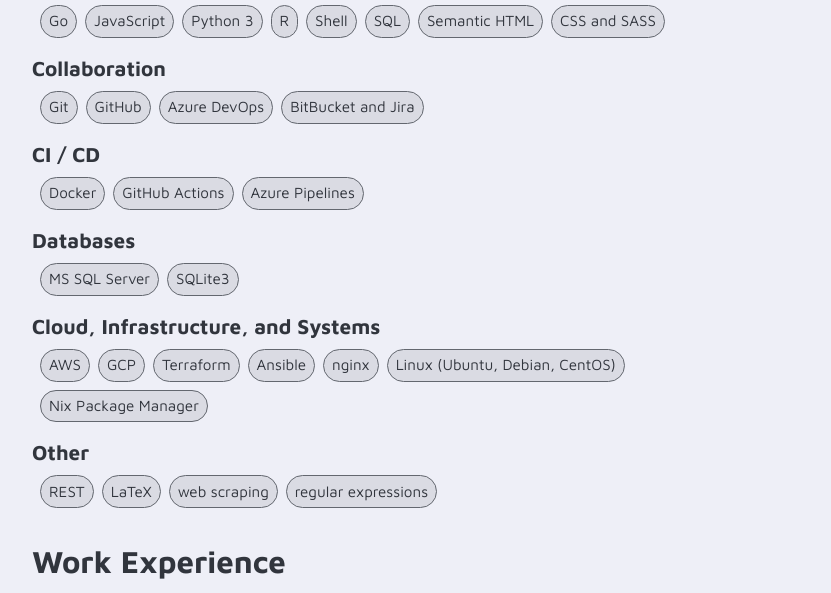
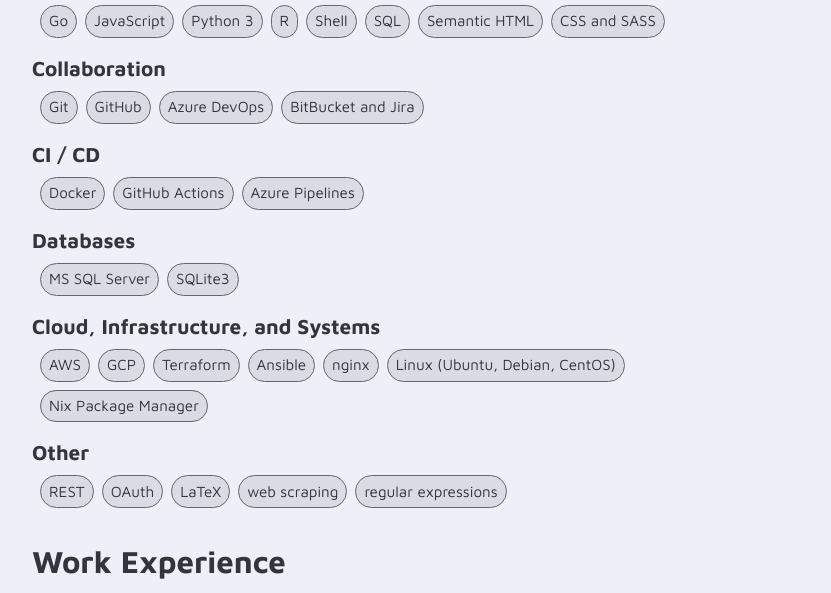
Before and after one commit to TymekDev/cv, a plain HTML site: page index.html in a window 1280 px wide. Shown: the part 207-800 px from the top of the page, without its empty margins (224-1055 px from the left). Drawn offline with Linux system fonts and the light colour scheme.

Commit message:
feat: add OAuth

```diff
--- a/index.html
+++ b/index.html
@@ -91,6 +91,7 @@
           <dd>Nix Package Manager</dd>
         <dt>Other</dt>
           <dd>REST</dd>
+          <dd>OAuth</dd>
           <dd>LaTeX</dd>
           <dd>web scraping</dd>
           <dd>regular expressions</dd>
```
